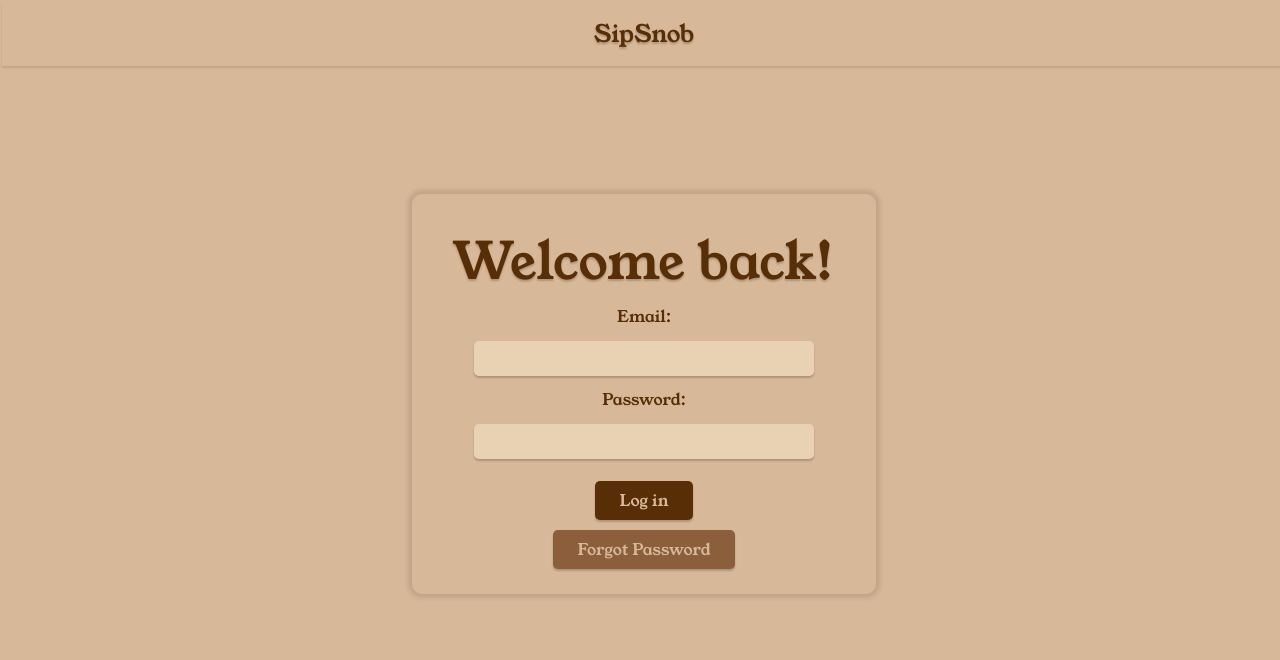
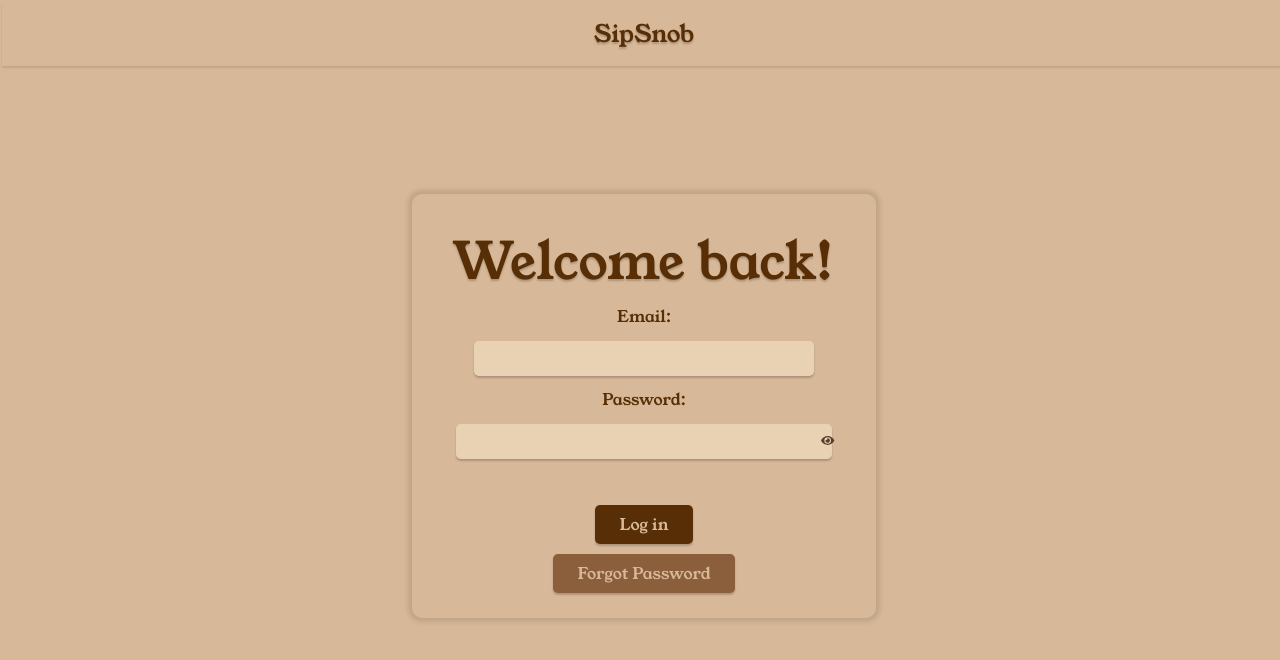
Before and after one commit to Veneloo/SipSnob, a React (Vite) app in the folder sipsnob/: page /login in a window 1280 px wide. Shown: the top 660 px of the page. Built offline with nearby package versions, Linux system fonts and the light colour scheme; no server answers.

Commit message:
log in updates and QoL updates

```diff
--- a/sipsnob/src/pages/login.jsx
+++ b/sipsnob/src/pages/login.jsx
@@ -1,18 +1,21 @@
 import React, { useState } from "react";
 import { useNavigate } from "react-router-dom";
 import { loginUser } from "../firebase/auth";
+import { FaEye, FaEyeSlash } from "react-icons/fa"; // 👁️ Icons
 
 function LogIn() {
   const [email, setEmail] = useState("");
+  const [resetEmail, setResetEmail] = useState("");
   const [password, setPassword] = useState("");
+  const [showPassword, setShowPassword] = useState(false); // 👁️ Toggle state
   const [error, setError] = useState("");
-  const [forgotPasswordOpen, setForgotPasswordOpen] = useState(false)
+  const [forgotPasswordOpen, setForgotPasswordOpen] = useState(false);
 
   const navigate = useNavigate();
 
   const handleForgotPassword = () => {
-    setForgotPasswordOpen(!forgotPasswordOpen)
-  }
+    setForgotPasswordOpen(!forgotPasswordOpen);
+  };
 
   const handleSubmit = async (e) => {
     e.preventDefault();
@@ -93,6 +96,8 @@ function LogIn() {
             className="input"
             type="email"
             id="email"
+            name="email"
+            autoComplete="email"
             value={email}
             onChange={(e) => setEmail(e.target.value)}
             required
@@ -100,14 +105,36 @@ function LogIn() {
           <br />
 
           <label>Password:</label>
+          <div style={{ position: "relative", width: "100%" }}>
             <input
               className="input"
-            type="password"
+              type={showPassword ? "text" : "password"}
               id="password"
+              name="password"
+              autoComplete="current-password"
               value={password}
               onChange={(e) => setPassword(e.target.value)}
               required
+              style={{ paddingRight: "40px" }}
             />
+            <button
+              type="button"
+              onClick={() => setShowPassword(!showPassword)}
+              style={{
+                position: "absolute",
+                right: "10px",
+                top: "50%",
+                transform: "translateY(-50%)",
+                background: "transparent",
+                border: "none",
+                cursor: "pointer",
+                color: "#5a3e2b",
+              }}
+              title={showPassword ? "Hide Password" : "Show Password"}
+            >
+              {showPassword ? <FaEyeSlash /> : <FaEye />}
+            </button>
+          </div>
           <br />
 
           {error && (
@@ -144,13 +171,26 @@ function LogIn() {
               boxShadow: "0 2px 2px rgb(0,0,0,0.2)",
               fontSize: "medium"
             }}
-            onClick={() => handleForgotPassword()}
-          >Forgot Password</button>
+            onClick={handleForgotPassword}
+          >
+            Forgot Password
+          </button>
 
-          {forgotPasswordOpen && (<div className="column" style={{width: "inherit", height: "fit-content", padding: "24px"}}>
+          {forgotPasswordOpen && (
+            <div
+              className="column"
+              style={{ width: "inherit", height: "fit-content", padding: "24px" }}
+            >
               <form>
                 <label>Enter your email address</label>
-              <input style={{
+                <input
+                  type="email"
+                  id="reset-email"
+                  name="reset-email"
+                  autoComplete="email"
+                  value={resetEmail}
+                  onChange={(e) => setResetEmail(e.target.value)}
+                  style={{
                     margin: "10px",
                     color: "black",
                     height: "25px",
@@ -161,10 +201,7 @@ function LogIn() {
                     backgroundColor: "#f5e1c89b",
                     fontSize: "1rem"
                   }}
-            type="email"
-            id="reset-email"
-            value={email}></input>
-
+                />
                 <button
                   type="submit"
                   style={{
```
Lines whose indentation alone changed are shown as unchanged.
